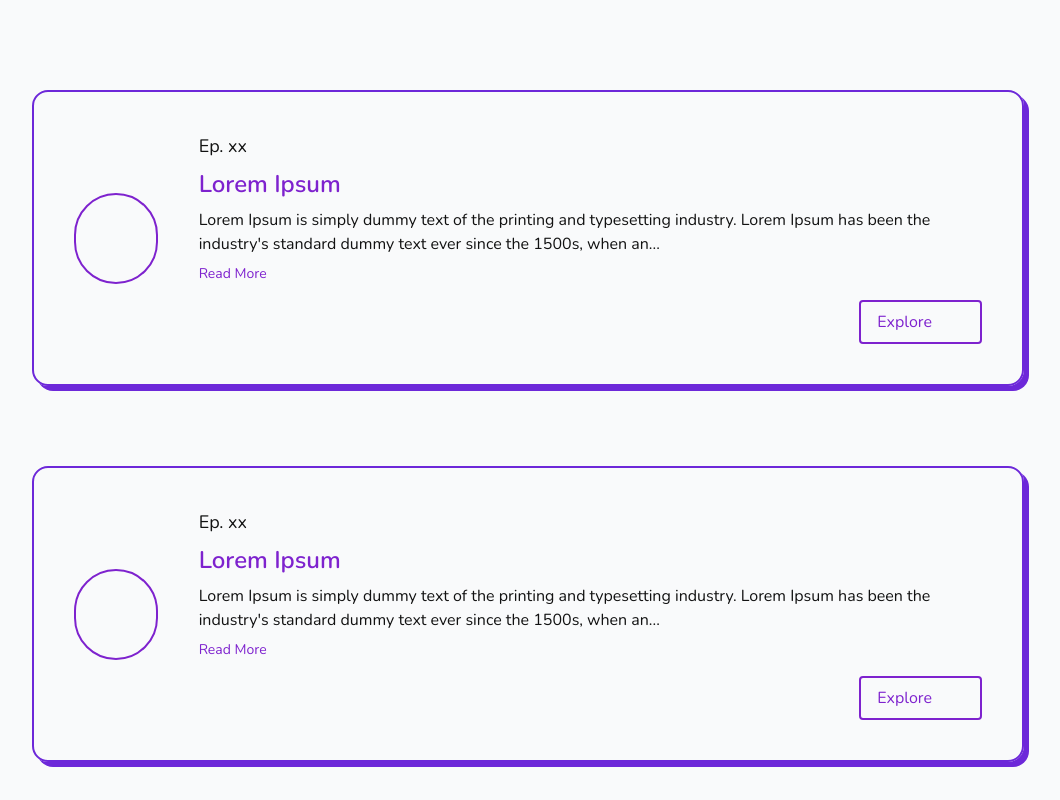
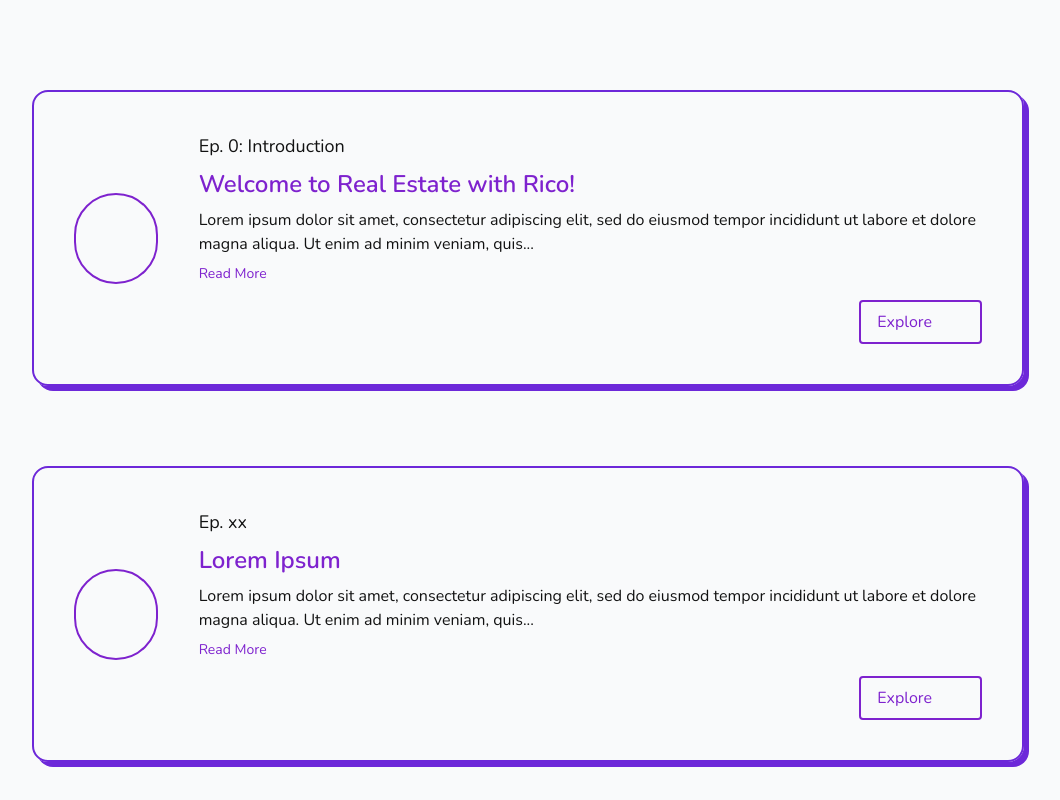
Before and after one commit to tran28/rico-naylor, a Next.js app: page /podcast in a window 1280 px wide. Shown: the part 920-1720 px from the top of the page, without its empty margins (112-1172 px from the left). Built offline with nearby package versions, Linux system fonts and the light colour scheme; some icons are missing.

Commit message:
intro audio for podcast

```diff
--- a/components/Episode.js
+++ b/components/Episode.js
@@ -3,7 +3,7 @@
 import AudioPlayer from './AudioPlayer';
 import { useEffect, useState } from 'react';
 
-const Episode = ({ index, playingEpisodeIndex, setPlayingEpisodeIndex, title, episode, date, url }) => {
+const Episode = ({ index, playingEpisodeIndex, setPlayingEpisodeIndex, title, episode, date, url, text }) => {
     const [isShown, setIsShown] = useState(false)
     const [playing, setPlaying] = useState(false)
     const handleClick = (e) => {
@@ -35,7 +35,7 @@
                             <h3 className='text-lg'>{`Ep. ${episode}`}</h3>
                             <h2 className='text-2xl font-semibold text-purple-700 dark:text-purple-500'>{title}</h2>
                             <ReadMoreLess
-                                text="Lorem Ipsum is simply dummy text of the printing and typesetting industry. Lorem Ipsum has been the industry's standard dummy text ever since the 1500s, when an unknown printer took a galley of type and scrambled it to make a type specimen book. It has survived not only five centuries, but also the leap into electronic typesetting, remaining essentially unchanged."
+                                text={text}
                                 limit={160}
                             />
                         </div>
--- a/content/podcastContent.js
+++ b/content/podcastContent.js
@@ -1,20 +1,25 @@
 export const PodcastContent = [
+    {
+        title: 'Welcome to Real Estate with Rico!',
+        episode: '0: Introduction',
+        date: 'May 9, 2023',
+        url: 'https://storage.googleapis.com/riconaylor-website-bucket/rico_intro.m4a',
+        text: "Lorem ipsum dolor sit amet, consectetur adipiscing elit, sed do eiusmod tempor incididunt ut labore et dolore magna aliqua. Ut enim ad minim veniam, quis nostrud exercitation ullamco laboris nisi ut aliquip ex ea commodo consequat."
+    },
     {
         title: 'Lorem Ipsum',
         episode: 'xx',
-        date: 'May 3, 2023',
-        url: ''
+        date: 'May 6, 2023',
+        url: '',
+        text: "Lorem ipsum dolor sit amet, consectetur adipiscing elit, sed do eiusmod tempor incididunt ut labore et dolore magna aliqua. Ut enim ad minim veniam, quis nostrud exercitation ullamco laboris nisi ut aliquip ex ea commodo consequat. \
+        Duis aute irure dolor in reprehenderit in voluptate velit esse cillum dolore eu fugiat nulla pariatur. Excepteur sint occaecat cupidatat non proident, sunt in culpa qui officia deserunt mollit anim id est laborum."
     },
     {
         title: 'Lorem Ipsum',
         episode: 'xx',
         date: 'May 3, 2023',
-        url: ''
-    },
-    {
-        title: 'Lorem Ipsum',
-        episode: 'xx',
-        date: 'May 3, 2023',
-        url: ''
+        url: '',
+        text: "Lorem ipsum dolor sit amet, consectetur adipiscing elit, sed do eiusmod tempor incididunt ut labore et dolore magna aliqua. Ut enim ad minim veniam, quis nostrud exercitation ullamco laboris nisi ut aliquip ex ea commodo consequat. \
+        Duis aute irure dolor in reprehenderit in voluptate velit esse cillum dolore eu fugiat nulla pariatur."
     }
 ]
--- a/pages/podcast.js
+++ b/pages/podcast.js
@@ -48,6 +48,7 @@
                                     episode={podcast.episode}
                                     date={podcast.date}
                                     url={podcast.url}
+                                    text={podcast.text}
                                 />
                             )
                         })}
```
